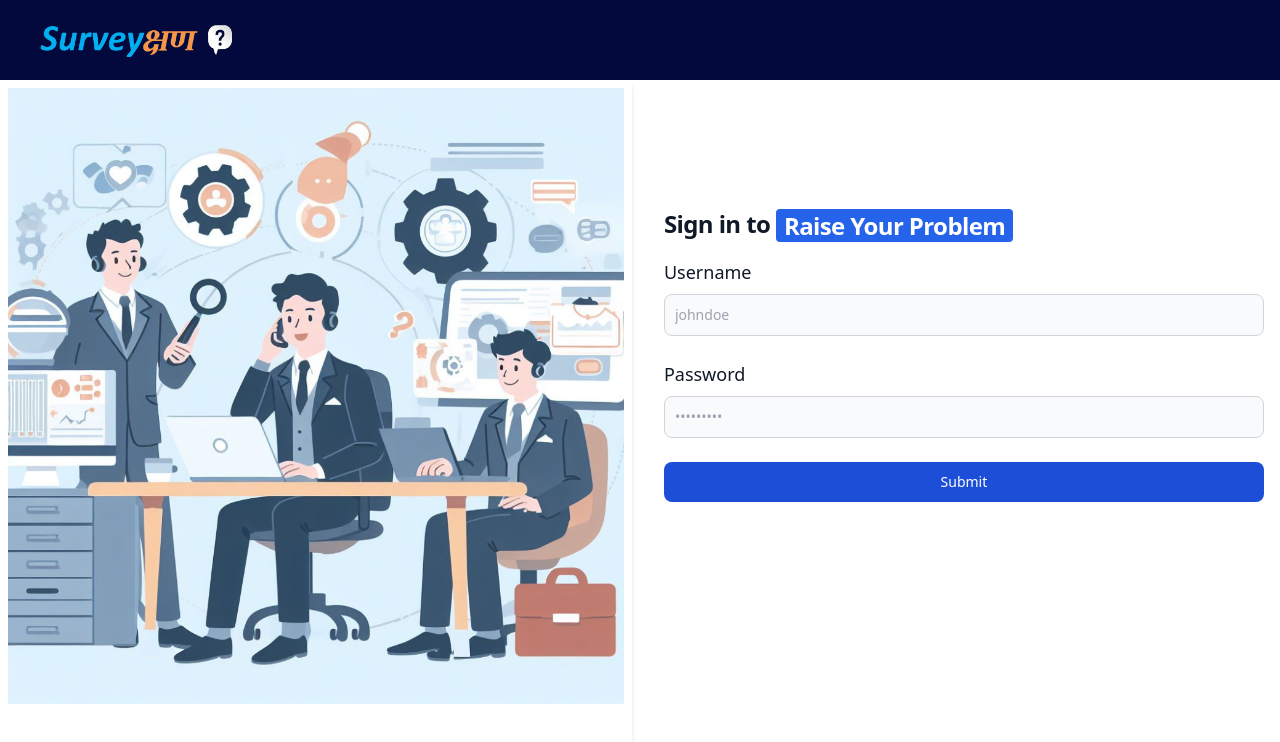
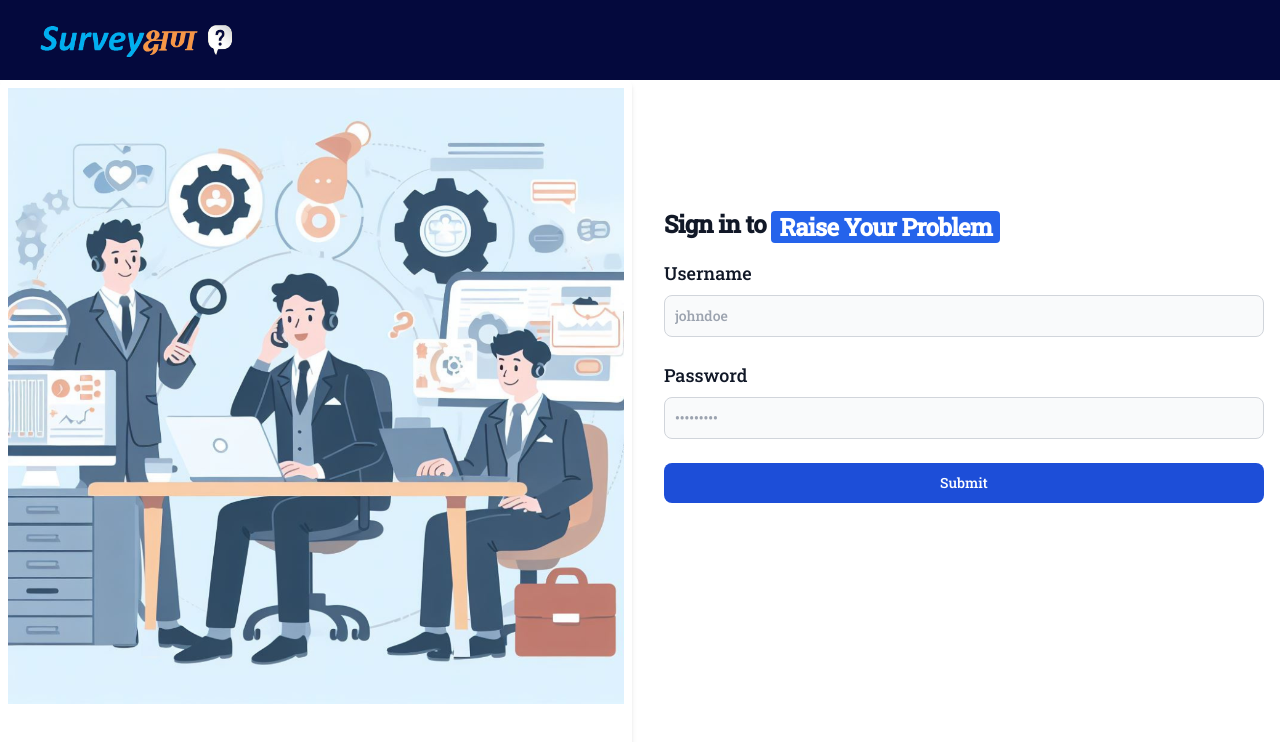
Before and after one commit to Envirozone/crm-surveykshan-frontend, a React (Vite) app: page / in a window 1280 px wide. Shown: the top 742 px of the page. Built offline with nearby package versions, Linux system fonts and the light colour scheme.

Commit message:
Fix Bug of Add Query Page, Added New Font Style

```diff
--- a/index.html
+++ b/index.html
@@ -5,7 +5,12 @@
     <link rel="icon" type="image/svg+xml" href="./src/assets/logo.png" />
     <meta name="viewport" content="width=device-width, initial-scale=1.0" />
     <title>Surveykshan - CRM</title>
+    <!-- Google Icons  -->
     <link rel="stylesheet" href="https://fonts.googleapis.com/css2?family=Material+Symbols+Outlined:opsz,wght,FILL,GRAD@24,400,0,0" />
+    <!-- Google Fonts  -->
+    <link rel="preconnect" href="https://fonts.googleapis.com">
+    <link rel="preconnect" href="https://fonts.gstatic.com" crossorigin>
+    <link href="https://fonts.googleapis.com/css2?family=Playfair+Display&family=Roboto+Slab:wght@500&display=swap" rel="stylesheet">
   </head>
   <body>
     <div id="root"></div>
--- a/src/index.css
+++ b/src/index.css
@@ -6,4 +6,6 @@
   margin: auto;
   max-width: 1440px;
   position: relative;
+  font-family: 'Playfair Display', serif;
+  font-family: 'Roboto Slab', serif;
 }
--- a/src/page/AddQuery.jsx
+++ b/src/page/AddQuery.jsx
@@ -185,7 +185,7 @@
                 id="bordered-radio-2"
                 type="radio"
                 value={other}
-                // onChange={() => setOther(true)}
+                onChange={() => setTitle("")}
                 name="bordered-radio"
                 className="w-4 h-4 text-blue-600 bg-gray-100 border-gray-300 focus:ring-blue-500"
               />
--- a/src/page/AdminAddQuery.jsx
+++ b/src/page/AdminAddQuery.jsx
@@ -251,7 +251,7 @@
                     id="bordered-radio-2"
                     type="radio"
                     value={other}
-                    // onChange={() => setOther(true)}
+                    onChange={() => setTitle("")}
                     name="bordered-radio"
                     className="w-4 h-4 text-blue-600 bg-gray-100 border-gray-300 focus:ring-blue-500"
                   />
--- a/src/page/PartnerAddQuery.jsx
+++ b/src/page/PartnerAddQuery.jsx
@@ -254,7 +254,7 @@
                     id="bordered-radio-2"
                     type="radio"
                     value={other}
-                    // onChange={() => setOther(true)}
+                    onChange={() => setTitle("")}
                     name="bordered-radio"
                     className="w-4 h-4 text-blue-600 bg-gray-100 border-gray-300 focus:ring-blue-500"
                   />
```
